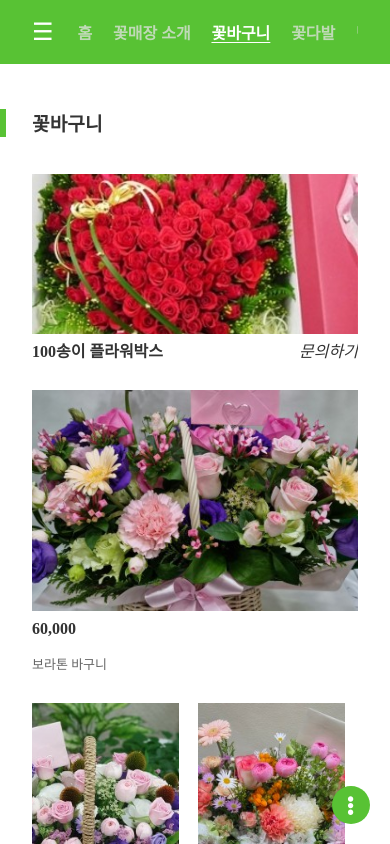
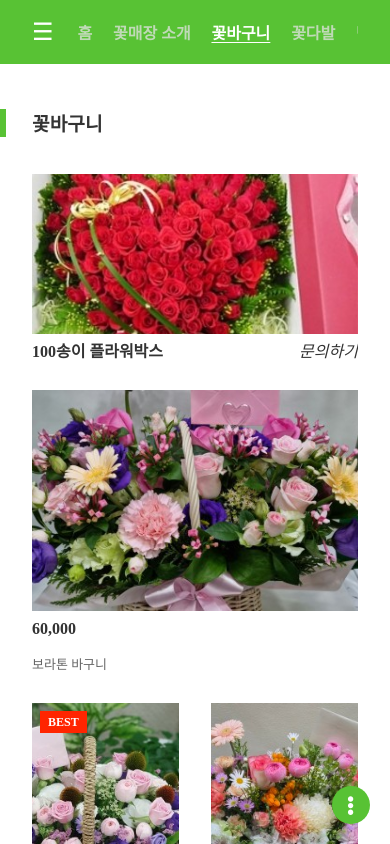
Before and after one commit to ssojeongg/dunsan_flower, a React (Vite) app: page /dunsan_flower/sub/2 in a window 390 px wide. Both pictures are taken after a click on the item "꽃바구니". Shown: the top 844 px of the page. Built offline with nearby package versions, Linux system fonts and the light colour scheme.

Commit message:
BEST button modify

```diff
--- a/src/assets/css/Header.css
+++ b/src/assets/css/Header.css
@@ -14,6 +14,7 @@
   position: fixed;
   top: 0;
   left: 0;
+  z-index: 9999;
   width: 100%;
   height: 5rem;
   color: var(--color-white);
--- a/src/assets/css/Subpage.css
+++ b/src/assets/css/Subpage.css
@@ -19,6 +19,7 @@
 .Subpage .subpage_img > .img_wrap > .img_box {
   width: 353px;
   height: 235px;
+  position: relative;
 }
 .Subpage .subpage_img > .img_wrap > .img_box > img {
   width: 100%;
@@ -67,3 +68,14 @@
   overflow: hidden;
   margin: 0;
 }
+ .best_badge {
+  position: absolute;
+  top: 0.5rem;
+  left: 0.5rem;
+  background-color: #ff2500;
+  color: var(--color-white);
+  padding: 0.2rem 0.5rem;
+  font-size: 0.75rem;
+  font-weight: bold;
+  z-index: 2;
+}
--- a/src/assets/responsive/R_SubPage.css
+++ b/src/assets/responsive/R_SubPage.css
@@ -5,6 +5,11 @@
   }
   .Subpage.mobile_3 {
     padding-bottom: 3.5rem;
+  }
+  .Subpage.mobile_3 .subpage_img {
+    display: flex;
+    flex-wrap: wrap;
+    justify-content: space-between;
   }
   .Subpage.mobile_3 .subpage_img > .img_wrap > .img_box {
     width: auto;
@@ -76,9 +81,12 @@
   }
 
 
+
+
   .Subpage.mobile_common .subpage_img > .img_wrap > .img_box {
       width: auto;
       height: auto;
+      position: relative;
   }
   .Subpage.Subpage.mobile_common .subpage_img .img_wrap img {
     height: 195px;
--- a/src/pages/Subpage.jsx
+++ b/src/pages/Subpage.jsx
@@ -15,7 +15,6 @@ const Subpage = () => {
   const { sideMenuOpen } = useSideMenuStore();
   const isMobile = useIsMobile();
 
-  // ✅ 여기에 className 조건 추가
   const className = `Subpage ${sideMenuOpen ? 'width' : ''} ${
     isMobile && [4, 5, 6, 7].includes(pageId) ? 'mobile_common' : `mobile_${pageId}`
   }`;
@@ -26,10 +25,17 @@ const Subpage = () => {
       <div className="inner">
         <div className="subpage_img">
           {currentData && currentData.img.length > 0 ? (
-            currentData.img.map((imgSrc, index) => (
+            currentData.img.map((imgSrc, index) => {
+              const isBest = pageId === 3 && [2, 10, 13, 16, 21].includes(index);
+              const isBest2 = pageId === 4 && [0, 5, 14].includes(index);
+              const isBest3 = pageId === 6 && [5].includes(index);
+              const isBest4 = pageId === 7 && [7, 9].includes(index);
+
+              return (
                 <div className="img_wrap" key={index}>
                   <div className="img_box">
                     <img src={imgSrc} alt={currentData.title?.[index] || `이미지${index + 1}`} />
+                    {(isBest || isBest2 || isBest3 || isBest4) && <span className="best_badge">BEST</span>}
                   </div>
                   <div className="txt_box">
                     <div className="top_row">
@@ -39,7 +45,8 @@ const Subpage = () => {
                     <p className="img_des">{currentData.des?.[index] || ''}</p>
                   </div>
                 </div>
-            ))
+              );
+            })
           ) : (
             <p>해당 데이터가 없습니다.</p>
           )}
```
Lines whose indentation alone changed are shown as unchanged.
